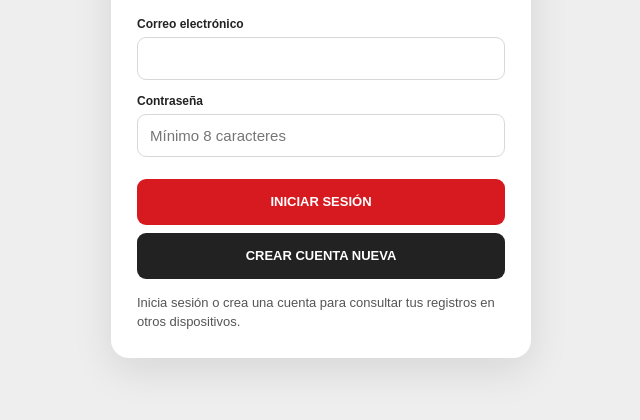
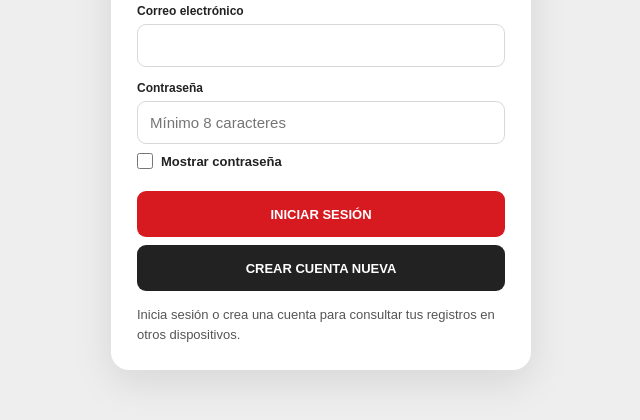
Before and after one commit to Krlos21Esparza/ALAN-Cobros, a plain HTML site: page index.html in a window 1280 px wide. Shown: the part 276-696 px from the top of the page, without its empty margins (319-959 px from the left). Drawn offline with nearby package versions, Linux system fonts and the light colour scheme.

Commit message:
Añade casilla para mostrar u ocultar contraseña

```diff
--- a/index.html
+++ b/index.html
@@ -521,7 +521,7 @@ footer {
 <p class="auth-subtitle">Inicia sesión para consultar tus registros desde cualquiera de tus dispositivos.</p>
 <form id="authForm">
 <div class="field"><label for="authEmail">Correo electrónico</label><input id="authEmail" type="email" autocomplete="email" required></div>
-<div class="field"><label for="authPassword">Contraseña</label><input id="authPassword" type="password" autocomplete="current-password" minlength="8" required placeholder="Mínimo 8 caracteres"></div>
+<div class="field"><label for="authPassword">Contraseña</label><input id="authPassword" type="password" autocomplete="current-password" minlength="8" required placeholder="Mínimo 8 caracteres"><label class="auth-show-password" style="display:flex;align-items:center;gap:8px;margin-top:9px;font-size:13px;cursor:pointer"><input id="authShowPassword" type="checkbox" style="width:16px;height:16px;margin:0"> Mostrar contraseña</label></div>
 <button class="btn-red" id="authLoginBtn" type="submit">INICIAR SESIÓN</button>
 <button class="btn-black" id="authSignupBtn" type="button">CREAR CUENTA NUEVA</button>
 </form><p id="authMessage" class="auth-message" role="status" aria-live="polite">Tus datos estarán protegidos por tu cuenta.</p>
@@ -2094,6 +2094,7 @@ inicializar=async function(){
  }catch(e){alanShowLogin();alanMsg(e.message||"No se pudo conectar.","error");}
 };
 guardarDatos=alanSaveCloud;
+document.getElementById("authShowPassword").addEventListener("change",e=>{document.getElementById("authPassword").type=e.target.checked?"text":"password";});
 document.getElementById("authForm").addEventListener("submit",async e=>{e.preventDefault();const email=document.getElementById("authEmail").value.trim().toLowerCase(),password=document.getElementById("authPassword").value;document.getElementById("authLoginBtn").disabled=true;document.getElementById("authSignupBtn").disabled=true;alanMsg("Iniciando sesión...");try{const {data,error}=await alanClient.auth.signInWithPassword({email,password});if(error)throw error;await alanActivate(data.session);}catch(x){alanMsg(x.message||"No se pudo iniciar sesión.","error");}finally{document.getElementById("authLoginBtn").disabled=false;document.getElementById("authSignupBtn").disabled=false;}});
 document.getElementById("authSignupBtn").addEventListener("click",async()=>{const email=document.getElementById("authEmail").value.trim().toLowerCase(),password=document.getElementById("authPassword").value;if(!email||!email.includes("@")){alanMsg("Escribe un correo electrónico válido.","error");return;}if(password.length<8){alanMsg("La contraseña debe tener al menos 8 caracteres.","error");return;}alanMsg("Creando cuenta...");try{const {data,error}=await alanClient.auth.signUp({email,password});if(error)throw error;if(data.session)await alanActivate(data.session);else alanMsg("Cuenta creada. Revisa tu correo y confirma la dirección antes de iniciar sesión.","success");}catch(x){alanMsg(x.message||"No se pudo crear la cuenta.","error");}});
 document.getElementById("signOutBtn").addEventListener("click",async()=>{const {error}=await alanClient.auth.signOut();if(error)mostrarToast(error.message);});
```
